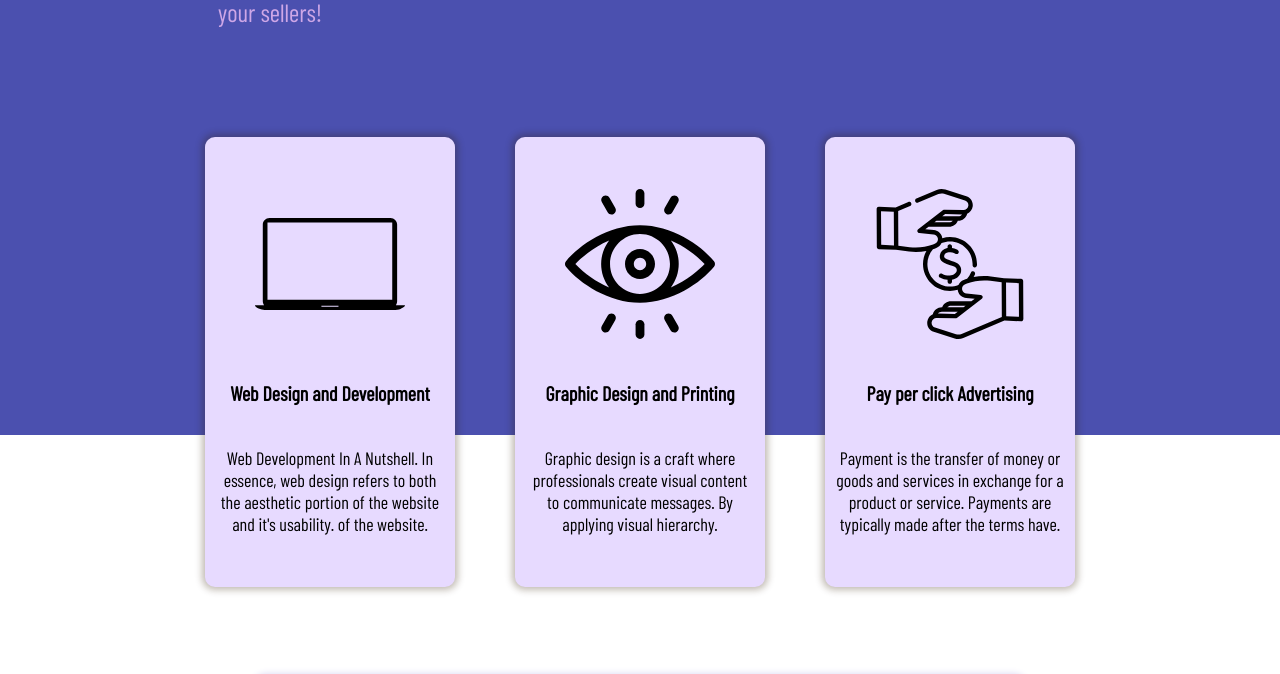
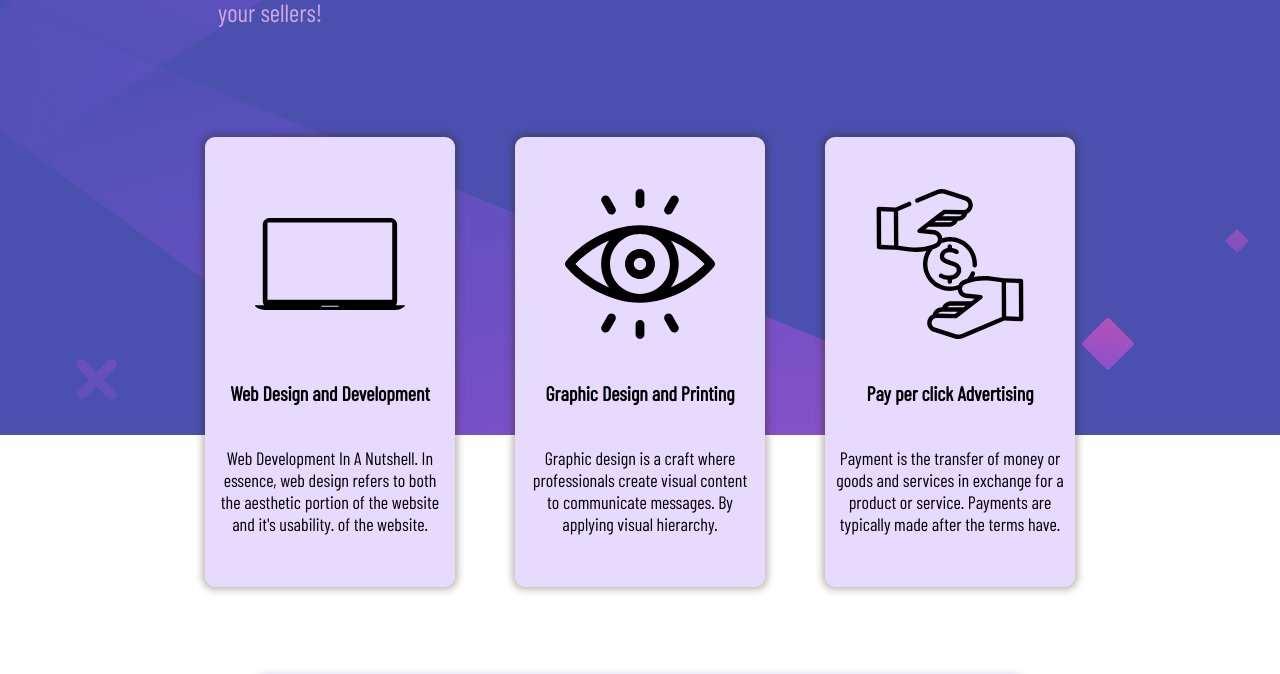
Before and after one commit to rohit1101/task-1, a plain HTML site: page index.html in a window 1280 px wide. Shown: the part 365-1039 px from the top of the page. Drawn offline with nearby package versions, Linux system fonts and the light colour scheme.

Commit message:
Add background image

```diff
--- a/style.css
+++ b/style.css
@@ -13,7 +13,7 @@ body {
 .wrap {
   height: 100vh;
   background-color: hsl(237, 40%, 49%);
-  background-image: url("/bg-desktop.svg");
+  background-image: url("./assets/bg-desktop.svg");
 }
 
 .nav {
```
